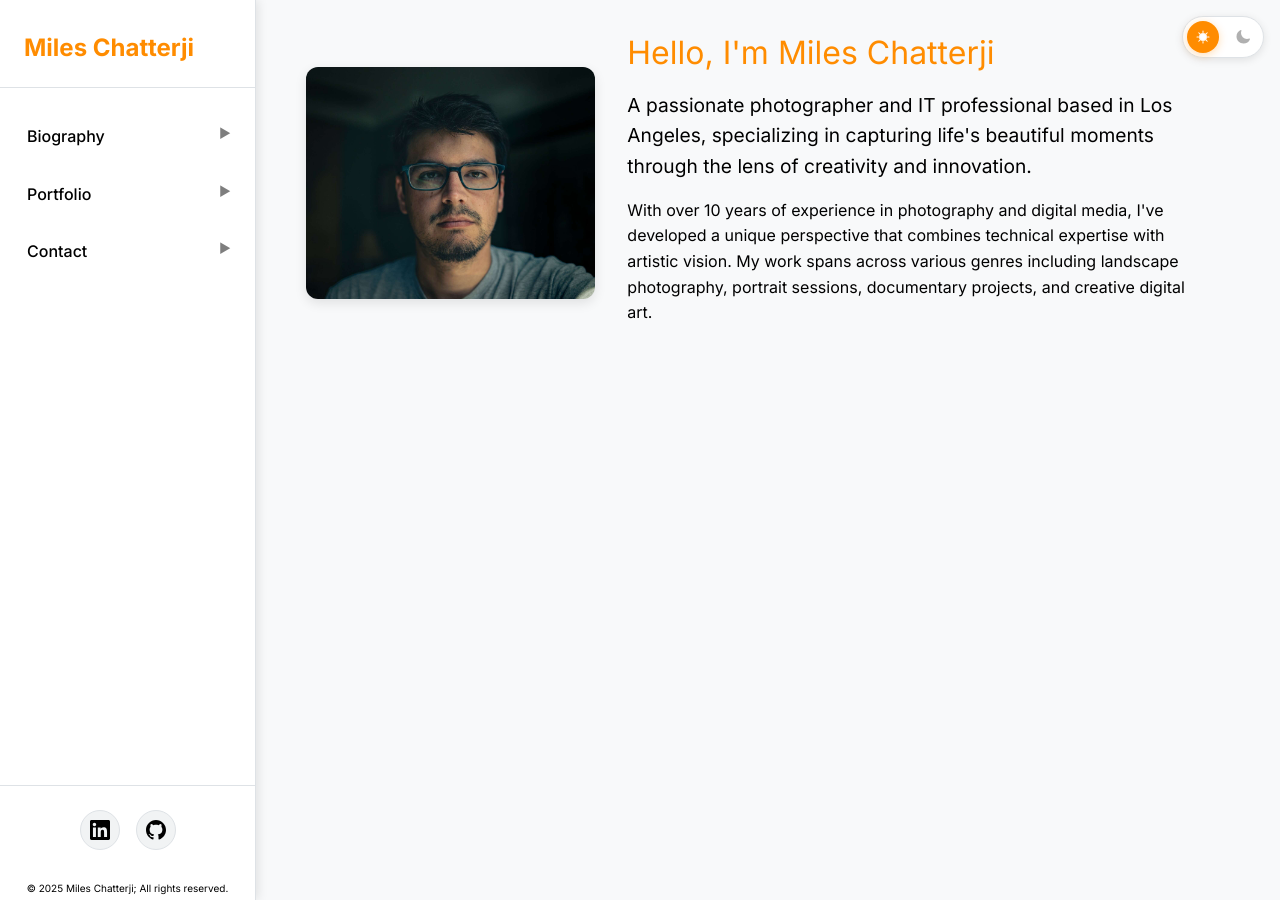
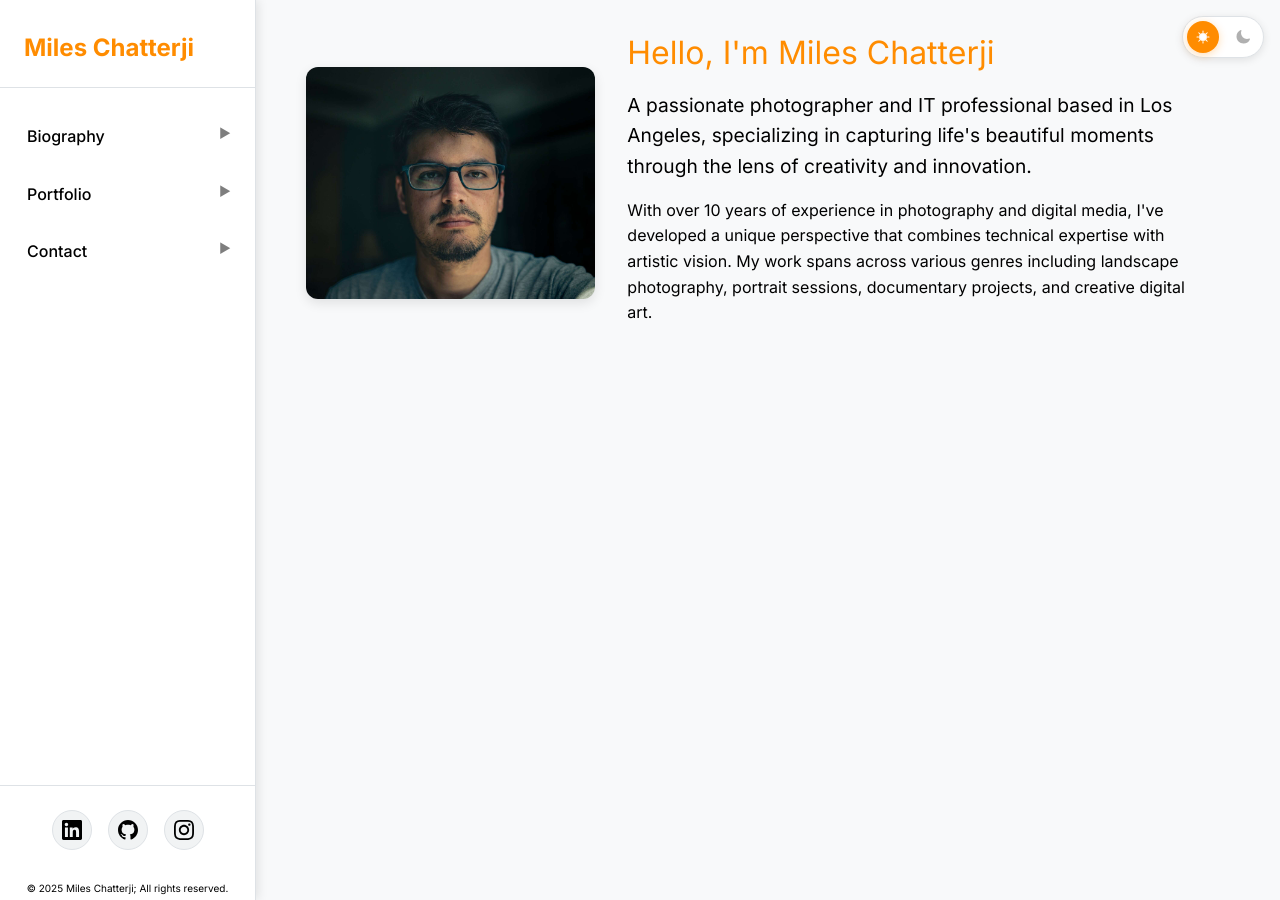
Before and after one commit to MilesChatterji/Prod-GHPages-mileschatterji.com, a Jekyll site: the page built from index.html, in a window 1280 px wide. Built offline with Jekyll 4.4.1, drawn with Linux system fonts in a browser that asks for light colours; some web fonts are replaced.

```diff
--- a/_layouts/default.html
+++ b/_layouts/default.html
@@ -76,10 +76,10 @@
                             <path d="M12 0c-6.626 0-12 5.373-12 12 0 5.302 3.438 9.8 8.207 11.387.599.111.793-.261.793-.577v-2.234c-3.338.726-4.033-1.416-4.033-1.416-.546-1.387-1.333-1.756-1.333-1.756-1.089-.745.083-.729.083-.729 1.205.084 1.839 1.237 1.839 1.237 1.07 1.834 2.807 1.304 3.492.997.107-.775.418-1.305.762-1.604-2.665-.305-5.467-1.334-5.467-5.931 0-1.311.469-2.381 1.236-3.221-.124-.303-.535-1.524.117-3.176 0 0 1.008-.322 3.301 1.23.957-.266 1.983-.399 3.003-.404 1.02.005 2.047.138 3.006.404 2.291-1.552 3.297-1.23 3.297-1.23.653 1.653.242 2.874.118 3.176.77.84 1.235 1.911 1.235 3.221 0 4.609-2.807 5.624-5.479 5.921.43.372.823 1.102.823 2.222v3.293c0 .319.192.694.801.576 4.765-1.589 8.199-6.086 8.199-11.386 0-6.627-5.373-12-12-12z"/>
                         </svg>
                     </a>
-                    <!--<a href="#" class="social-link" aria-label="Instagram">
+                    <a href="https://open.spotify.com/show/3g4lnXm84BROjio2PqY4jm" class="social-link" aria-label="Spotify">
                         <svg width="20" height="20" viewBox="0 0 24 24" fill="currentColor">
                             <path d="M12 2.163c3.204 0 3.584.012 4.85.07 3.252.148 4.771 1.691 4.919 4.919.058 1.265.069 1.645.069 4.849 0 3.205-.012 3.584-.069 4.849-.149 3.225-1.664 4.771-4.919 4.919-1.266.058-1.644.07-4.85.07-3.204 0-3.584-.012-4.849-.07-3.26-.149-4.771-1.699-4.919-4.92-.058-1.265-.07-1.644-.07-4.849 0-3.204.013-3.583.07-4.849.149-3.227 1.664-4.771 4.919-4.919 1.266-.057 1.645-.069 4.849-.069zm0-2.163c-3.259 0-3.667.014-4.947.072-4.358.2-6.78 2.618-6.98 6.98-.059 1.281-.073 1.689-.073 4.948 0 3.259.014 3.668.072 4.948.2 4.358 2.618 6.78 6.98 6.98 1.281.058 1.689.072 4.948.072 3.259 0 3.668-.014 4.948-.072 4.354-.2 6.782-2.618 6.979-6.98.059-1.28.073-1.689.073-4.948 0-3.259-.014-3.667-.072-4.947-.196-4.354-2.617-6.78-6.979-6.98-1.281-.059-1.69-.073-4.949-.073zm0 5.838c-3.403 0-6.162 2.759-6.162 6.162s2.759 6.163 6.162 6.163 6.162-2.759 6.162-6.163c0-3.403-2.759-6.162-6.162-6.162zm0 10.162c-2.209 0-4-1.79-4-4 0-2.209 1.791-4 4-4s4 1.791 4 4c0 2.21-1.791 4-4 4zm6.406-11.845c-.796 0-1.441.645-1.441 1.44s.645 1.44 1.441 1.44c.795 0 1.439-.645 1.439-1.44s-.644-1.44-1.439-1.44z"/>
-                        </svg> -->
+                        </svg>
                     </a>
                 </div>
             </div>
```
